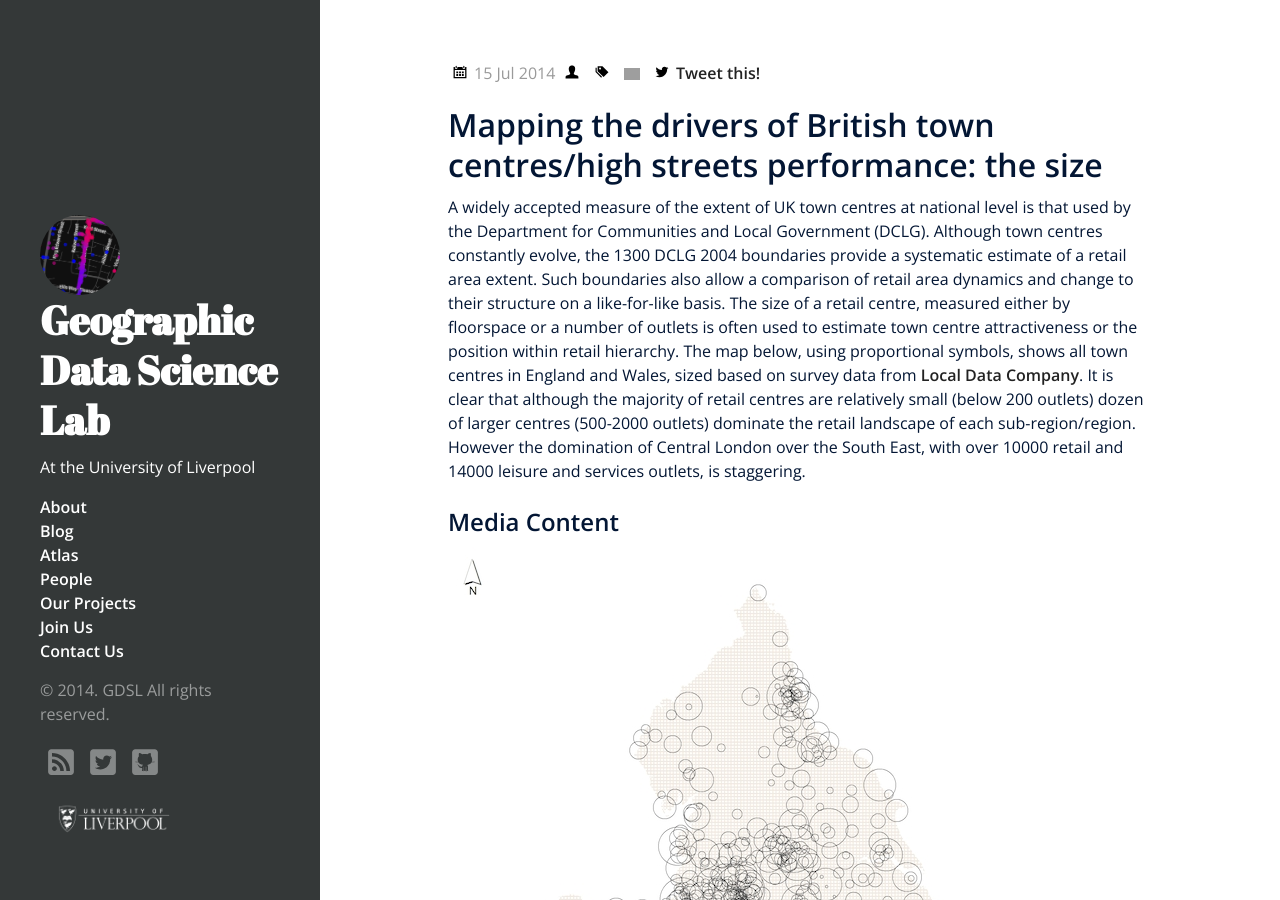
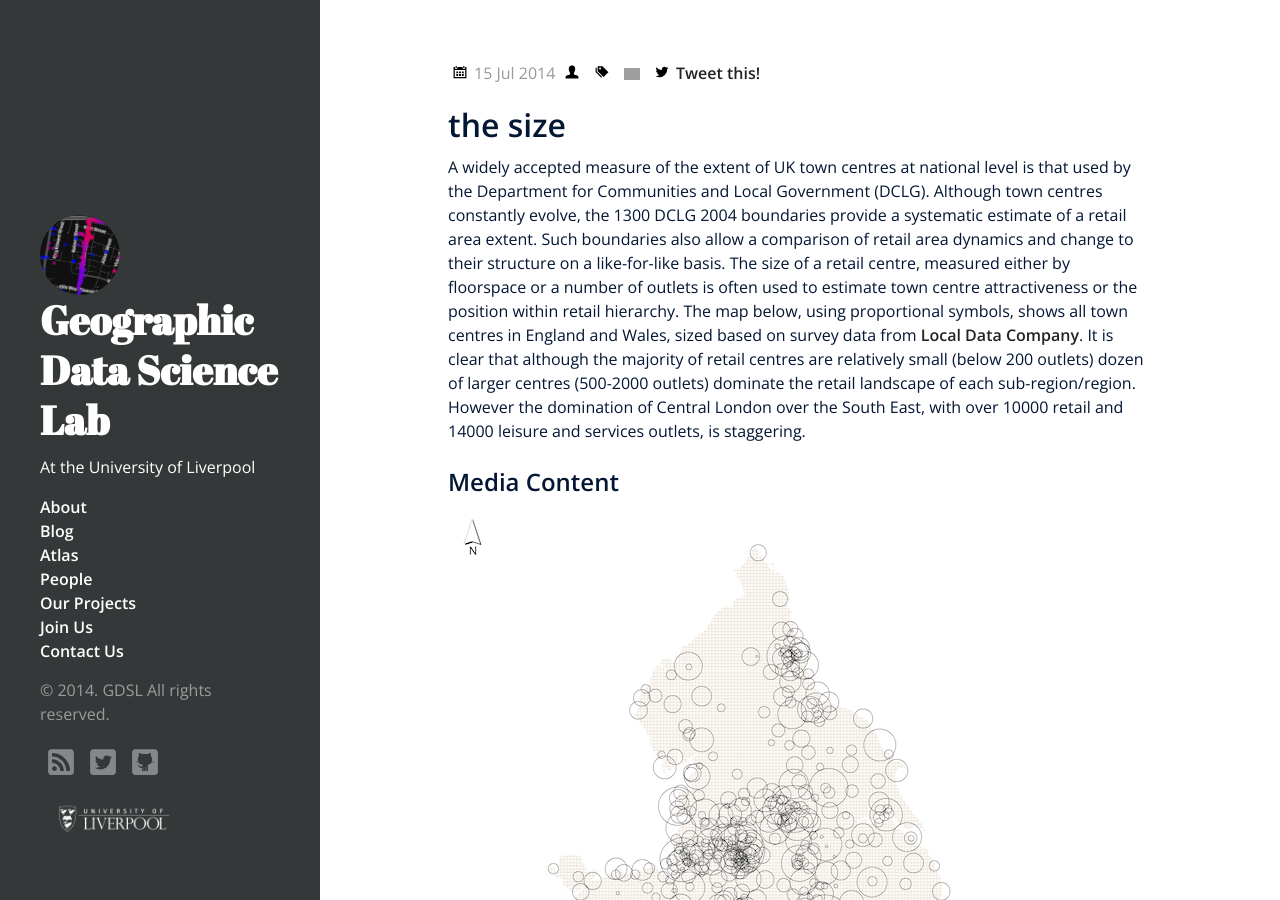
Before and after one commit to alexsingleton/geographicdatascience, a Jekyll site: the page built from index.html, in a window 1280 px wide and 900 px high. Built offline with Jekyll 4.4.1, drawn with Linux system fonts in a browser that asks for light colours; nearby versions of some CDN libraries; Markdown is read by kramdown in place of the engine named in the settings; the list of posts is cut into pages by our own code; comment, search, counter and statistics services are not loaded; grey boxes are pictures that could not be loaded.

Commit message:
error fix

```diff
--- a/_posts/2014-07-09-Retail-Size.md
+++ b/_posts/2014-07-09-Retail-Size.md
@@ -2,12 +2,12 @@
 author: Les Dolega
 layout: post
 avatar: lesdolega
-title:  Mapping the drivers of British town centres/high streets performance: the size
+title:  Mapping the drivers of British town centres/high streets performance
 comments: true
 - categories:
 ---
 
-## Mapping the drivers of British town centres/high streets performance: the size
+## the size
 
 A widely accepted measure of the extent of UK town centres at national level is that used by the Department for Communities and Local Government (DCLG).  Although town centres constantly evolve, the 1300 DCLG 2004 boundaries provide a systematic estimate of a retail area extent. Such boundaries also allow a  comparison of retail area dynamics and change to their structure on a like-for-like basis.  The size of a retail centre, measured either by floorspace or a number of outlets is  often used to estimate town centre attractiveness or the position within retail hierarchy. The map below, using proportional symbols, shows all town centres in England and Wales, sized based on survey data from [Local Data Company](http://www.localdatacompany.com/). It is clear that although the majority of retail centres are relatively small (below 200 outlets) dozen of larger centres (500-2000 outlets) dominate the retail landscape of each sub-region/region. However the domination of Central London over the South East, with over 10000 retail and 14000 leisure and services outlets, is staggering.
 
```
